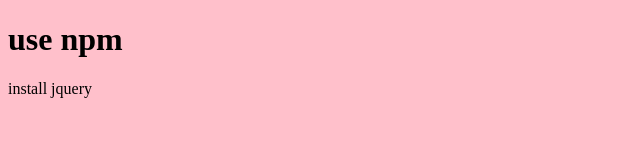
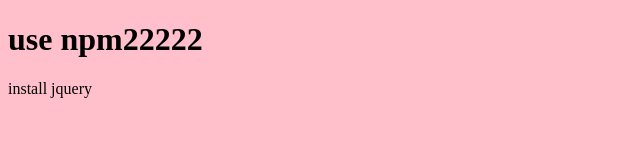
Before and after one commit to jddrew7/myproject, a website: page index.html in a window 1280 px wide. Shown: the whole page, without its empty margins (0-640 px from the left). Drawn offline with nearby package versions, Linux system fonts and the light colour scheme.

Commit message:
Signed-off-by: jddrew7 <jddrew7@gmail.com> test

```diff
--- a/index.html
+++ b/index.html
@@ -7,7 +7,7 @@
 <script src="node_modules/jquery/dist/jquery.min.js" charset="utf-8"></script>
 <script>
 $(document).ready(function(){
-	$('body').append('<h1>use npm</h1>');
+	$('body').append('<h1>use npm22222</h1>');
 	$('body').append('<div>install jquery</div>');
 	$('body').css({'background-color':'pink'});
 });
```
